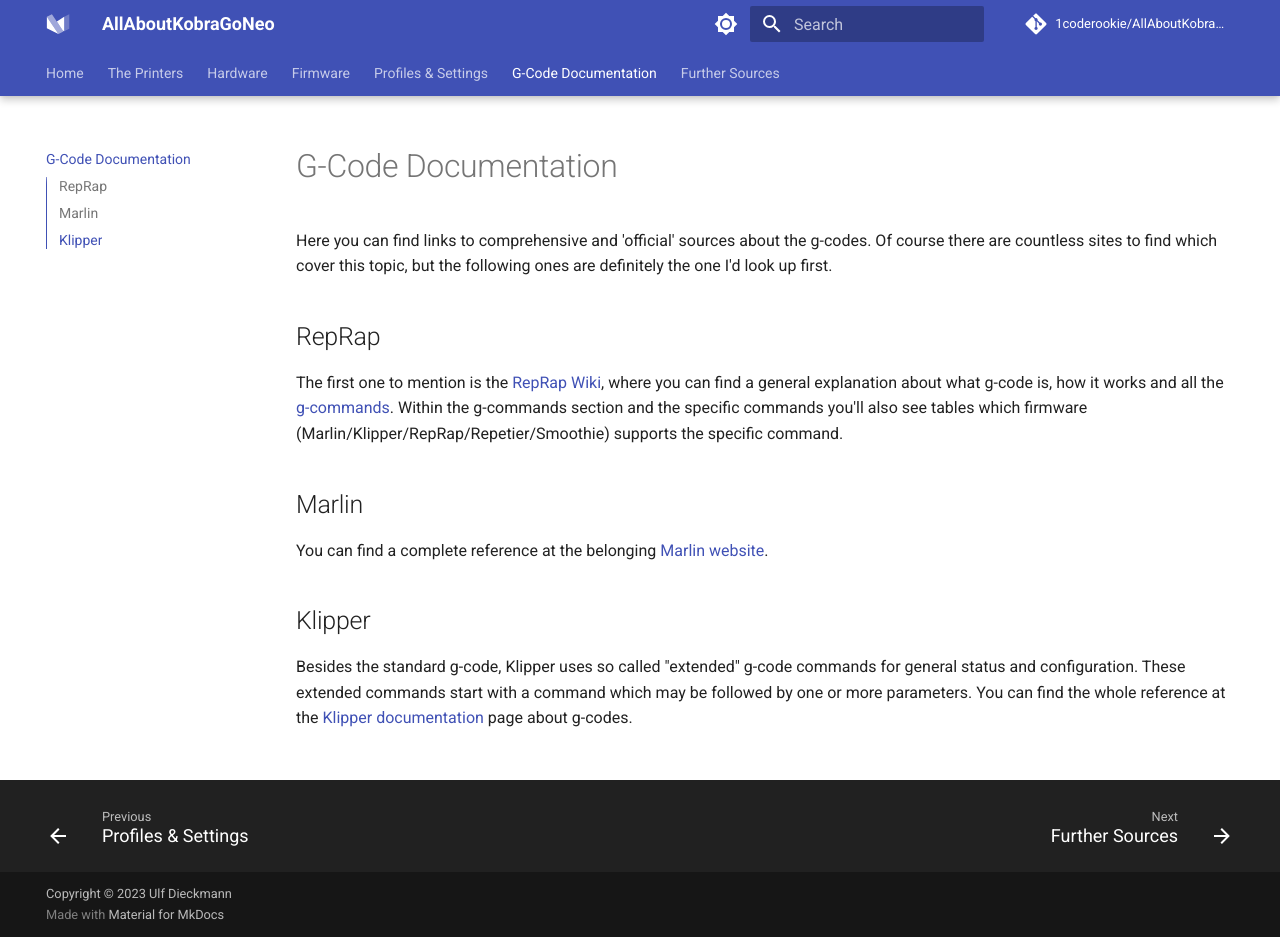
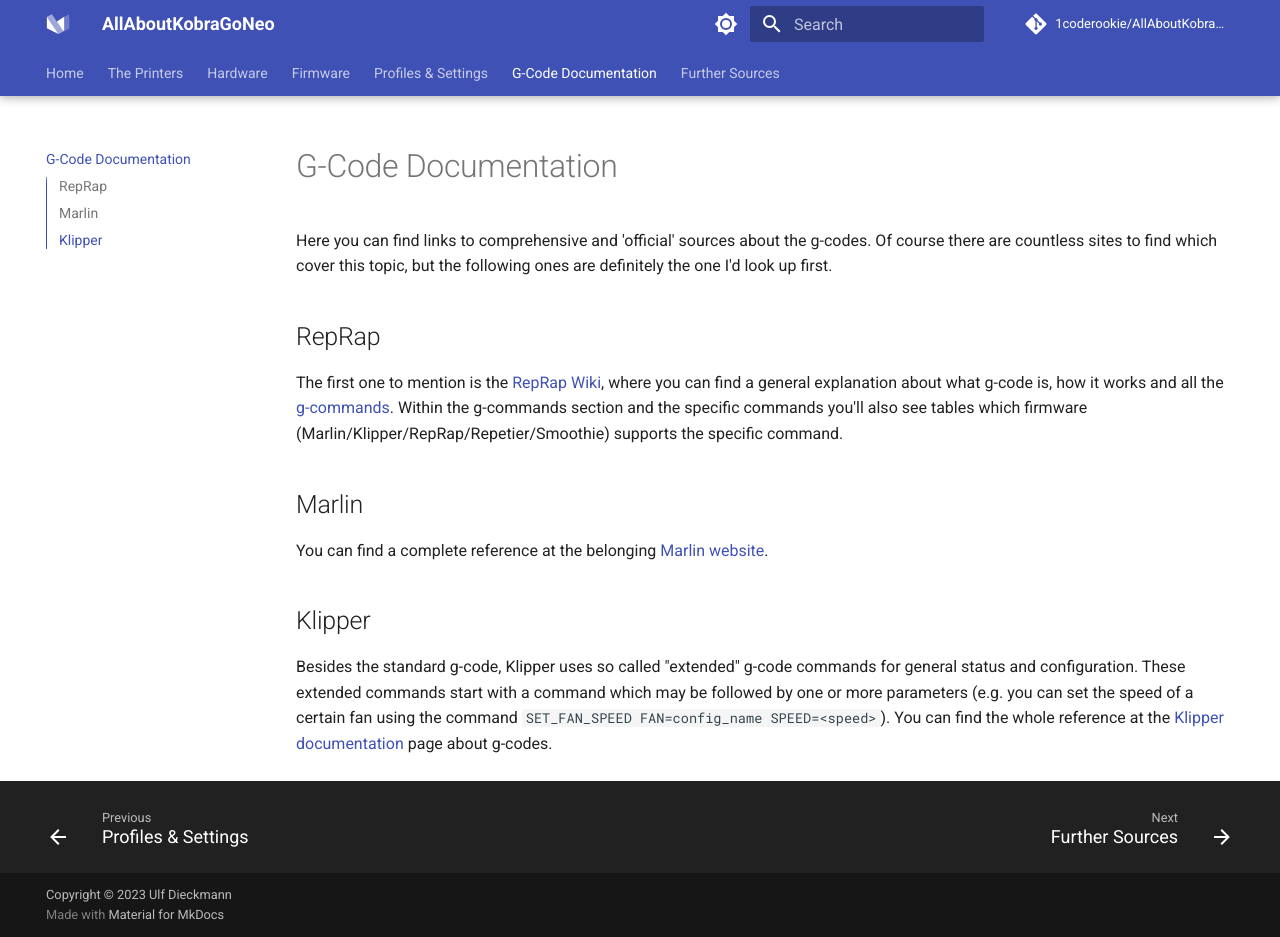
Before and after one commit to 1coderookie/KobraGoNeoInsights, an MkDocs documentation site: the page built from docs/gcode_doc.md, in a window 1280 px wide and 937 px high. Built offline with MkDocs 1.6.1 and Material for MkDocs 9.7.7, drawn with Linux system fonts in a browser that asks for light colours; comment, search, counter and statistics services are not loaded.

Commit message:
Update gcode_doc.md

```diff
--- a/docs/gcode_doc.md
+++ b/docs/gcode_doc.md
@@ -9,4 +9,4 @@ The first one to mention is the [RepRap Wiki](https://reprap.org/wiki/G-code), w
 You can find a complete reference at the belonging [Marlin website](https://marlinfw.org/meta/gcode/).
 
 ## Klipper
-Besides the standard g-code, Klipper uses so called "extended" g-code commands for general status and configuration. These extended commands start with a command which may be followed by one or more parameters. You can find the whole reference at the [Klipper documentation](https://www.klipper3d.org/G-Codes.html) page about g-codes.
+Besides the standard g-code, Klipper uses so called "extended" g-code commands for general status and configuration. These extended commands start with a command which may be followed by one or more parameters (e.g. you can set the speed of a certain fan using the command `SET_FAN_SPEED FAN=config_name SPEED=<speed>`). You can find the whole reference at the [Klipper documentation](https://www.klipper3d.org/G-Codes.html) page about g-codes.
```
